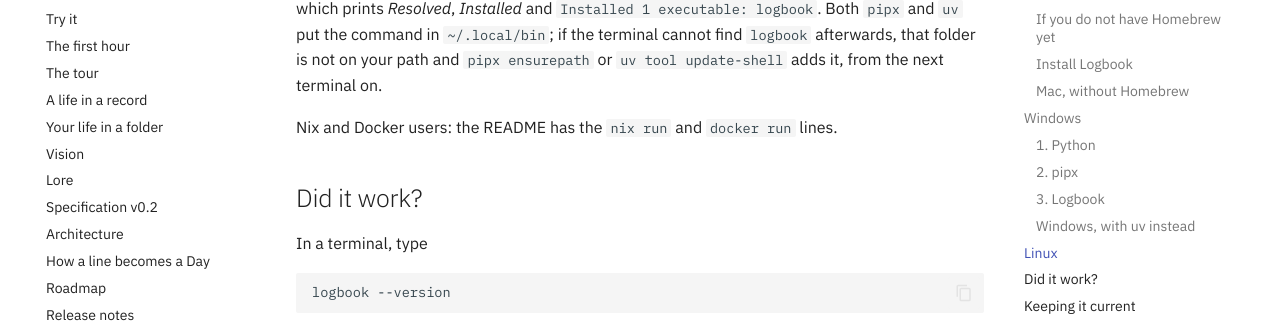
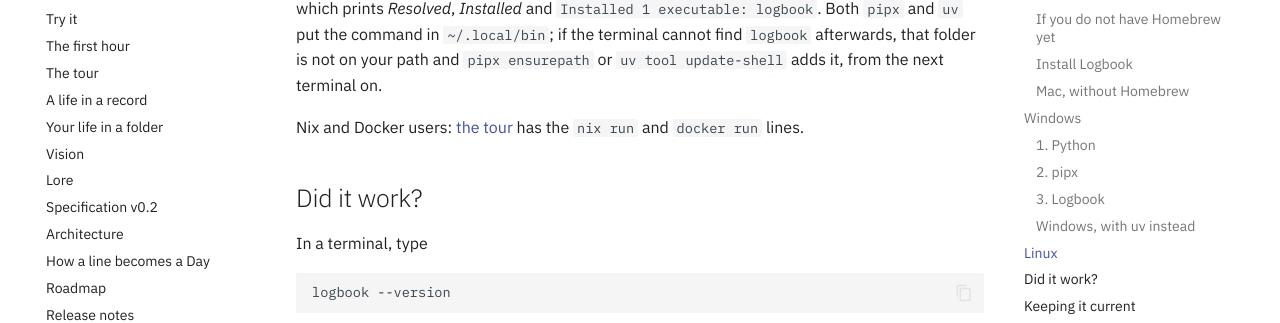
Before and after one commit to bighydro/logbook, an MkDocs documentation site: the page built from docs/install.md, in a window 1280 px wide and 900 px high, scrolled down 5116 px. Shown: the part 143-466 px from the top of the window. Built offline with MkDocs 1.6.1 and Material for MkDocs 9.7.7, drawn with Linux system fonts in a browser that asks for light colours; comment, search, counter and statistics services are not loaded.

Commit message:
docs: Install in the docs index and the README's table; the tour holds the Nix and Docker lines
After #204 docs/index.md is a table of contents and the Nix and Docker lines live in docs/tour.md,
so the new install page is listed first under Start and in the README's Where-to-go table, and
points Nix and Docker users at the tour rather than the README.

Co-Authored-By: Claude Fable 5.1 <noreply@anthropic.com>
Claude-Session: https://claude.ai/code/session_012qhtHZhbyjZGot8MxSHrLc
Signed-off-by: bighydro <122497530+bighydro@users.noreply.github.com>

```diff
--- a/docs/install.md
+++ b/docs/install.md
@@ -230,7 +230,7 @@ which prints *Resolved*, *Installed* and `Installed 1 executable: logbook`. Both
 put the command in `~/.local/bin`; if the terminal cannot find `logbook` afterwards, that folder is
 not on your path and `pipx ensurepath` or `uv tool update-shell` adds it, from the next terminal on.
 
-Nix and Docker users: the README has the `nix run` and `docker run` lines.
+Nix and Docker users: [the tour](tour.md) has the `nix run` and `docker run` lines.
 
 ## Did it work?
 
```
Also changed, not shown: README.md (+1 -0 lines), docs/index.md (+1 -0 lines).
